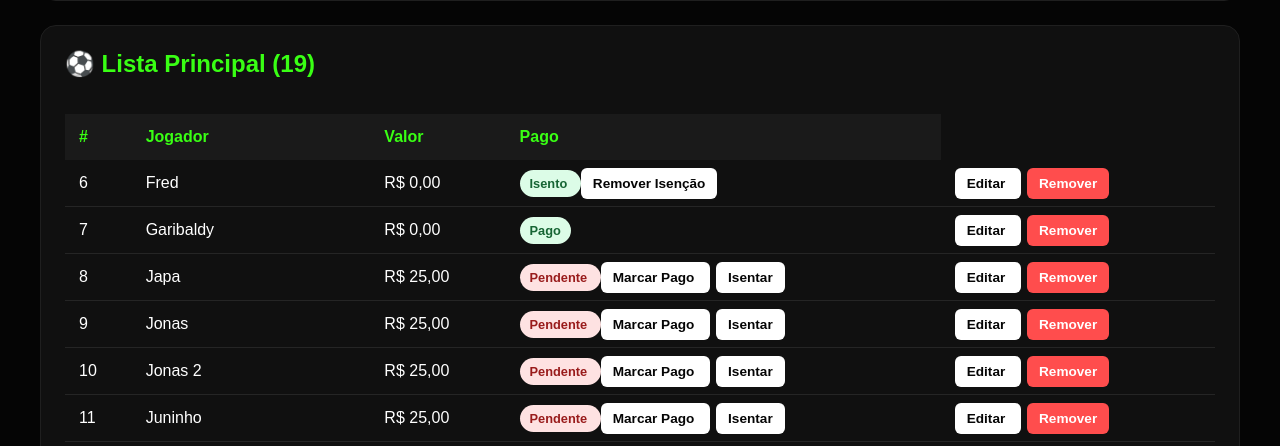
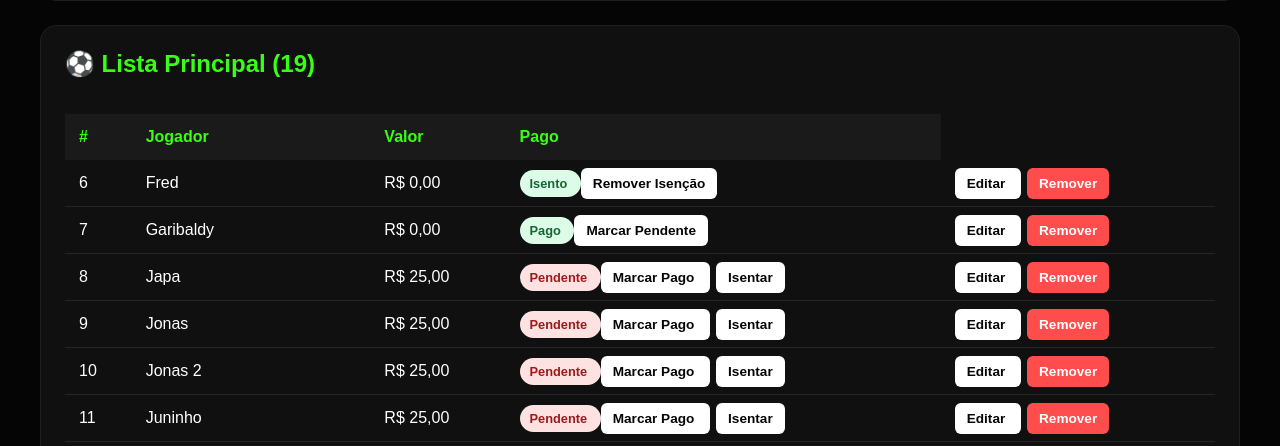
Before and after one commit to Guilherme0208/Galera-FC, a Django app: page /peladas/2/ in a window 1280 px wide. Shown: the part 986-1432 px from the top of the page. Run offline with Django 5.2, Linux system fonts and the light colour scheme; a user stored in the database is signed in; data comes from the database, SQL or seed files in the repository; both versions use the stored data as it was after the commit.

Commit message:
Correção

```diff
--- a/templates/financeiro/pelada_detalhe.html
+++ b/templates/financeiro/pelada_detalhe.html
@@ -250,6 +250,10 @@ Pelada {{ pelada.data|date:"d/m/Y" }}
                      Pago
                   </span>
 
+                  <a href="{% url 'financeiro:marcar_presenca_pendente' item.id %}" class="btn-small">
+                     Marcar Pendente
+                  </a>
+
                {% else %}
 
                   <span class="badge-danger">
```
Also changed, not shown: db.sqlite3.
